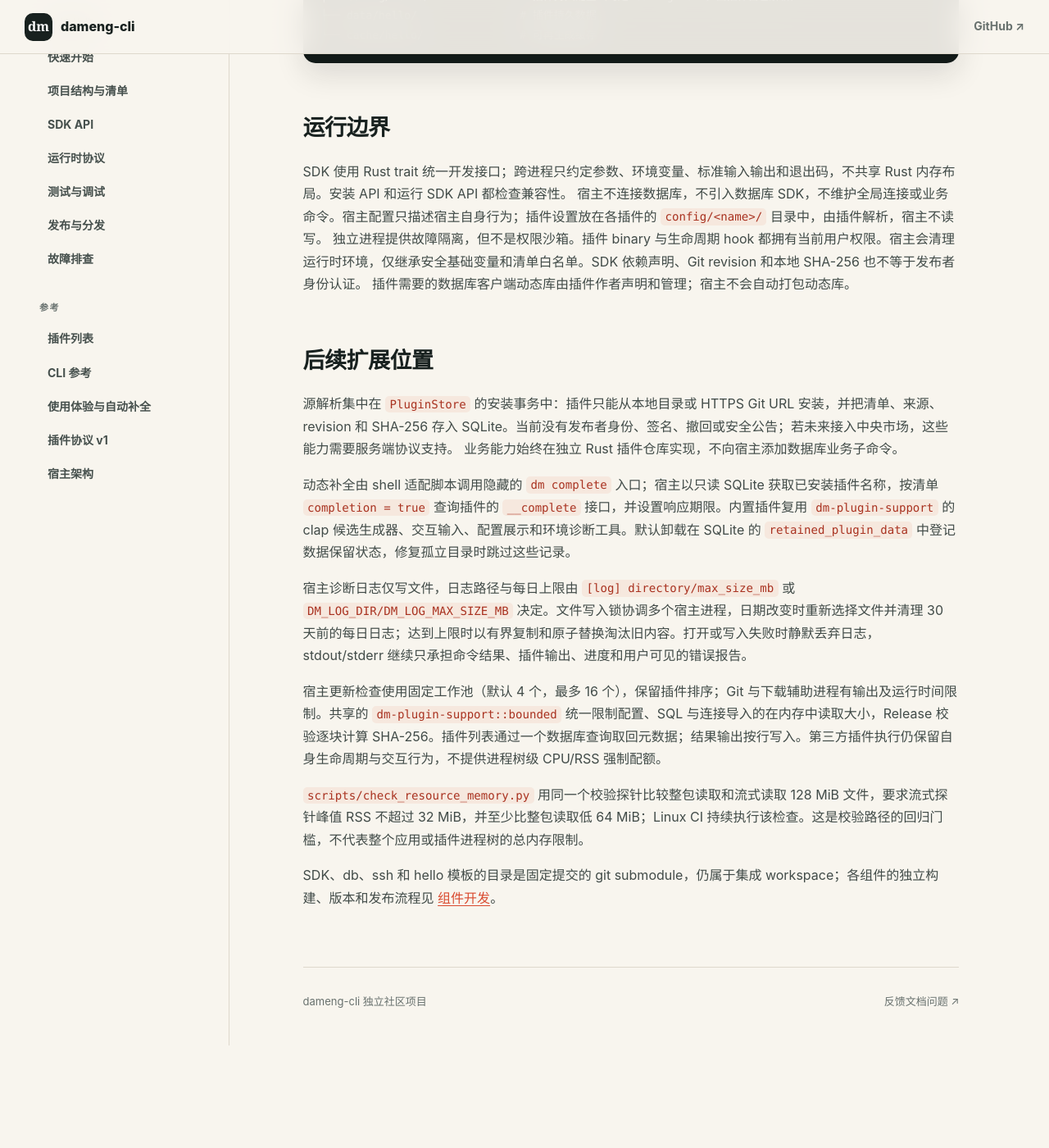
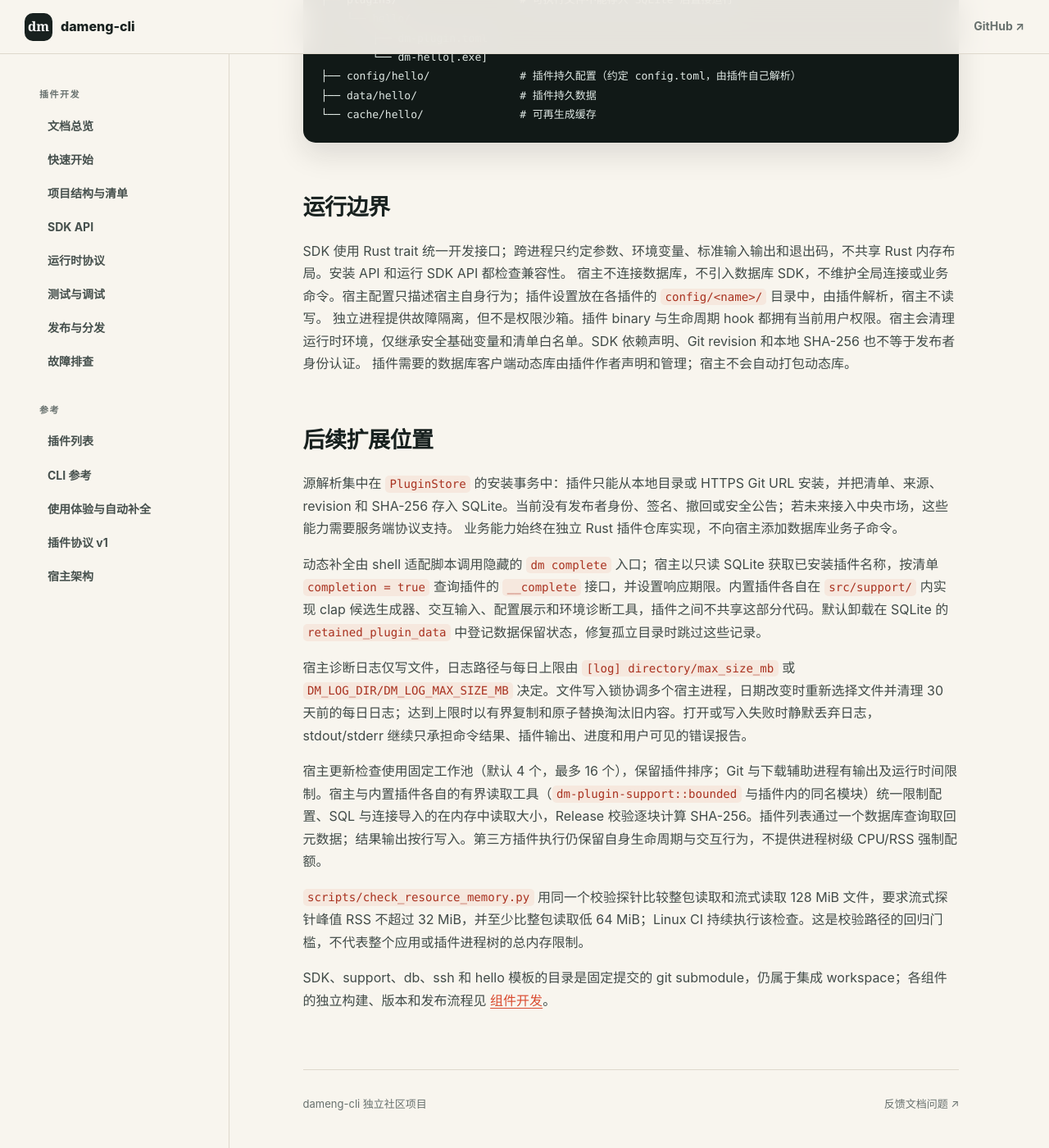
Before and after one commit to guangl/dameng-cli, a Jekyll site: the page built from docs/architecture.md, in a window 1280 px wide and 1400 px high, scrolled down 2966 px. Shown: the whole window at 82% size. Built offline with Jekyll 4.4.1, drawn with Linux system fonts in a browser that asks for light colours; before the commit the page ends 4241 px from its top, so only the background shows below that; some of the changed text lies outside the part shown.

Commit message:
refactor: let each plugin own its internal utilities

```diff
--- a/docs/architecture.md
+++ b/docs/architecture.md
@@ -29,7 +29,8 @@
 | `src/infrastructure/config/` | `<DM_PLUGIN_HOME>/config.toml` 的 `[log]`/`[update]`/`[output]`/`[plugin]` 四张表的解析与校验、默认值与「环境变量优先」的取值规则 |
 | `src/infrastructure/self_update/` | 宿主 Release 查询、下载、SHA-256 校验、解包和原子自替换 |
 | `crates/dm-plugin-sdk` | `Plugin` / `Context` / `PluginResult` 和协议版本 |
-| `crates/dm-plugin-support` | 内置插件共用的十六进制编码、AES-GCM 字节格式、安全文件写入；独立仓库的 submodule，仍是宿主内部 crate，不发布；插件通过固定提交的 Git 依赖引用，不属于公开协议 SDK |
+| `crates/dm-plugin-support` | 宿主内部工具：十六进制编码、AES-GCM 字节格式、安全文件写入、有界读取、子进程与并发控制、交互与补全；独立仓库的 submodule，不发布，不属于公开协议 SDK。内置插件不再依赖它，各自维护 `plugins/{db,ssh}/src/support/` |
+| `plugins/{db,ssh}/src/support/` | 插件自己拥有的同类工具（有界读取、编码、加密字节、终端交互、配置展示、诊断与补全）；随插件仓库版本化，不跨仓库共享 |
 | `plugins/{db,ssh}/src/cli/` | 参数定义与命令处理；导入导出命令处理单独集中在 `transfer.rs` |
 | `plugins/{db,ssh}/src/domain/` | 数据库驱动接口、SQL 与连接串，或 SSH 认证与进程构建 |
 | `plugins/{db,ssh}/src/storage/` | 插件配置、SQLite 记录、插件自己的机器密钥与错误上下文 |
@@ -86,12 +87,12 @@
 源解析集中在 `PluginStore` 的安装事务中：插件只能从本地目录或 HTTPS Git URL 安装，并把清单、来源、revision 和 SHA-256 存入 SQLite。当前没有发布者身份、签名、撤回或安全公告；若未来接入中央市场，这些能力需要服务端协议支持。
 业务能力始终在独立 Rust 插件仓库实现，不向宿主添加数据库业务子命令。
 
-动态补全由 shell 适配脚本调用隐藏的 `dm complete` 入口；宿主以只读 SQLite 获取已安装插件名称，按清单 `completion = true` 查询插件的 `__complete` 接口，并设置响应期限。内置插件复用 `dm-plugin-support` 的 clap 候选生成器、交互输入、配置展示和环境诊断工具。默认卸载在 SQLite 的 `retained_plugin_data` 中登记数据保留状态，修复孤立目录时跳过这些记录。
+动态补全由 shell 适配脚本调用隐藏的 `dm complete` 入口；宿主以只读 SQLite 获取已安装插件名称，按清单 `completion = true` 查询插件的 `__complete` 接口，并设置响应期限。内置插件各自在 `src/support/` 内实现 clap 候选生成器、交互输入、配置展示和环境诊断工具，插件之间不共享这部分代码。默认卸载在 SQLite 的 `retained_plugin_data` 中登记数据保留状态，修复孤立目录时跳过这些记录。
 
 宿主诊断日志仅写文件，日志路径与每日上限由 `[log] directory/max_size_mb` 或 `DM_LOG_DIR/DM_LOG_MAX_SIZE_MB` 决定。文件写入锁协调多个宿主进程，日期改变时重新选择文件并清理 30 天前的每日日志；达到上限时以有界复制和原子替换淘汰旧内容。打开或写入失败时静默丢弃日志，stdout/stderr 继续只承担命令结果、插件输出、进度和用户可见的错误报告。
 
-宿主更新检查使用固定工作池（默认 4 个，最多 16 个），保留插件排序；Git 与下载辅助进程有输出及运行时间限制。共享的 `dm-plugin-support::bounded` 统一限制配置、SQL 与连接导入的在内存中读取大小，Release 校验逐块计算 SHA-256。插件列表通过一个数据库查询取回元数据；结果输出按行写入。第三方插件执行仍保留自身生命周期与交互行为，不提供进程树级 CPU/RSS 强制配额。
+宿主更新检查使用固定工作池（默认 4 个，最多 16 个），保留插件排序；Git 与下载辅助进程有输出及运行时间限制。宿主与内置插件各自的有界读取工具（`dm-plugin-support::bounded` 与插件内的同名模块）统一限制配置、SQL 与连接导入的在内存中读取大小，Release 校验逐块计算 SHA-256。插件列表通过一个数据库查询取回元数据；结果输出按行写入。第三方插件执行仍保留自身生命周期与交互行为，不提供进程树级 CPU/RSS 强制配额。
 
 `scripts/check_resource_memory.py` 用同一个校验探针比较整包读取和流式读取 128 MiB 文件，要求流式探针峰值 RSS 不超过 32 MiB，并至少比整包读取低 64 MiB；Linux CI 持续执行该检查。这是校验路径的回归门槛，不代表整个应用或插件进程树的总内存限制。
 
-SDK、db、ssh 和 hello 模板的目录是固定提交的 git submodule，仍属于集成 workspace；各组件的独立构建、版本和发布流程见 [组件开发](components.html)。
+SDK、support、db、ssh 和 hello 模板的目录是固定提交的 git submodule，仍属于集成 workspace；各组件的独立构建、版本和发布流程见 [组件开发](components.html)。
```
Also changed, not shown: CONTRIBUTING.md (+1 -1 lines), Cargo.toml (+2 -5 lines), docs/components.md (+3 -3 lines), CHANGELOG.md, README.md, 1 other file.
